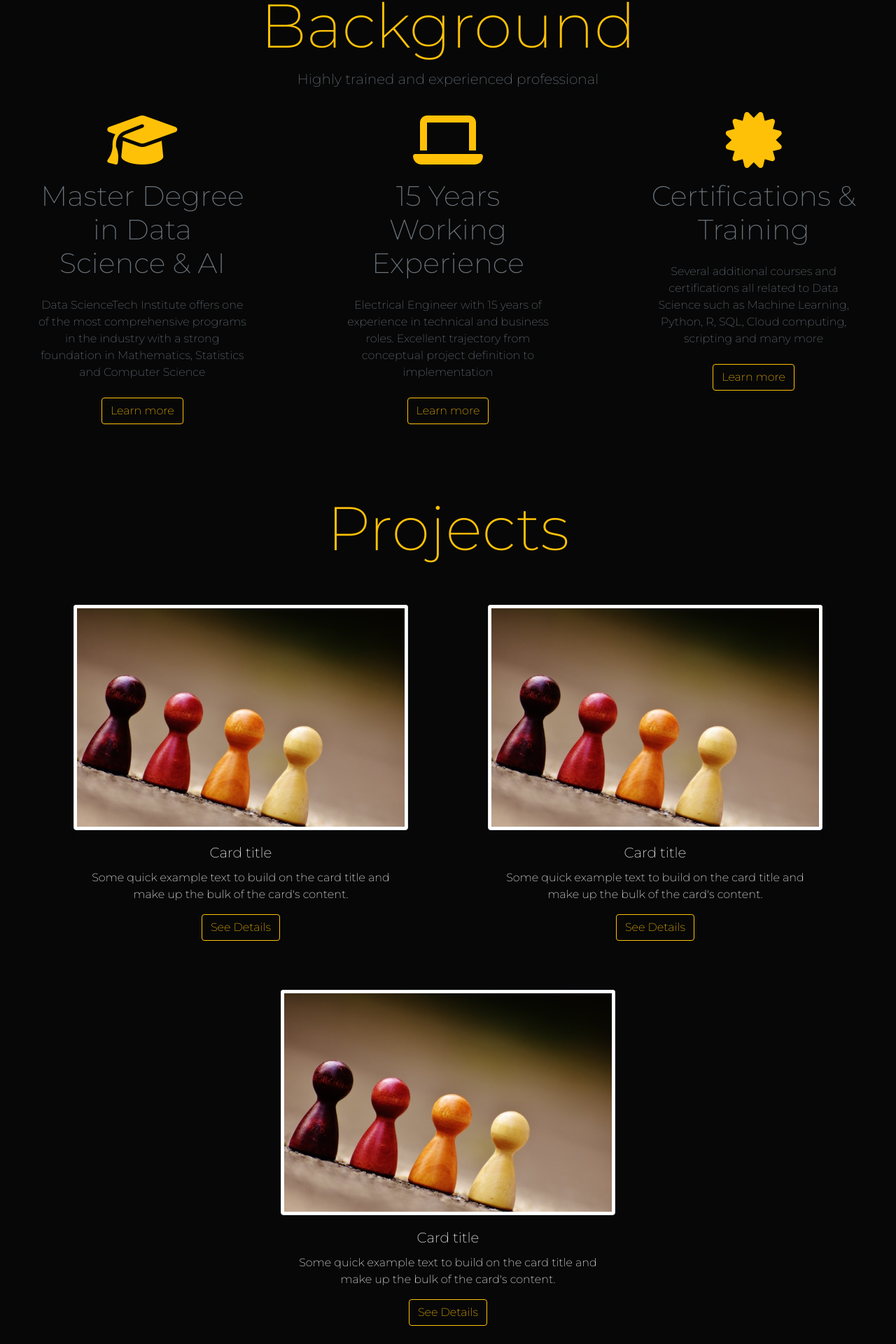
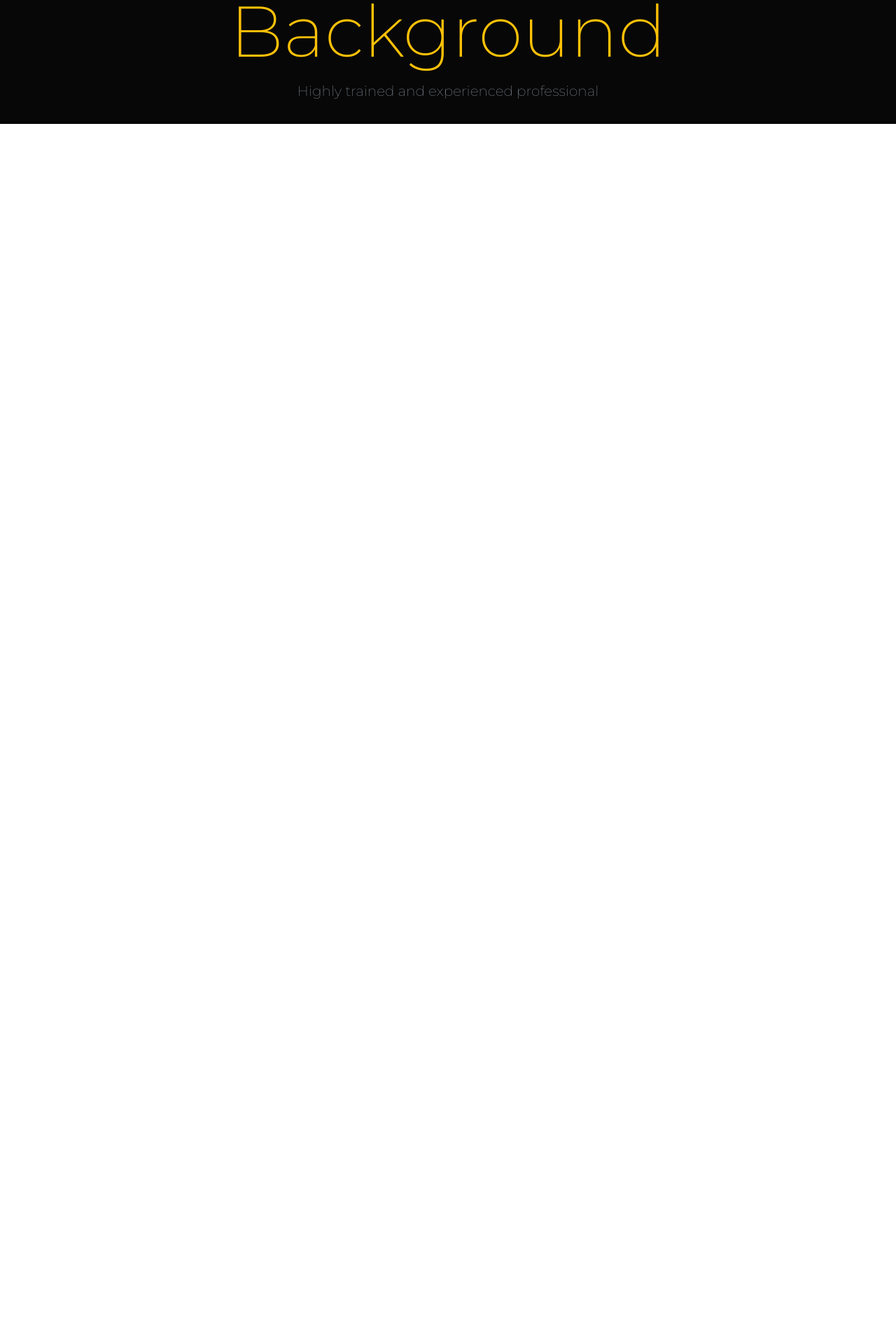
Before and after one commit to carlosjesuscaro/CCPortfolio, an Angular app: page /#/home in a window 1280 px wide. Shown: the part 816-2736 px from the top of the page at 70% size. After the commit the page ends 993 px from the top, so only its background shows below. Built offline with nearby package versions, Linux system fonts and the light colour scheme.

Commit message:
April 17

```diff
--- a/src/app/home/home.component.html
+++ b/src/app/home/home.component.html
@@ -1,10 +1,12 @@
 <!--Navbar-->
+<!--Main icon-->
 <nav class="navbar navbar-expand-md navbar-light fixed-top back-nav">
   <a (click)="onClickScroll('banner')" class="navbar-brand">
     <i class="fa fa-flask text-warning fa-3x ps-3"></i></a>
   <button type="button" class="navbar-toggler bg-light" data-bs-toggle="collapse" data-bs-target="#nav">
     <span class="navbar-toggler-icon"></span>
   </button>
+<!--End of Main icon-->
 
   <div class="collapse navbar-collapse justify-content-end pe-3" id="nav">
     <ul class="navbar-nav">
@@ -17,6 +19,7 @@
     </ul>
   </div>
 </nav>
+<!--End of Navbar-->
 
 <!--Banner-->
 <section id="banner">
@@ -33,144 +36,20 @@
     </div>
   </div>
 </section>
-<!--End of  Banner-->
+<!--End of Banner-->
 
 <!--Background-->
-<section id="background" class="back">
-  <!--Title-->
+<section class="back" id="background">
   <div class="container-fluid">
     <div class="row">
       <div class="col text-center mb-3">
         <h1 class="text-warning display-2">Background</h1>
-        <p class="lead text-secondary text-white fs-4">Highly trained and experienced professional</p>
+        <p class="lead text-secondary text-white fs-4">
+          Highly trained and experienced professional</p>
       </div>
     </div>
   </div>
-  <!--End of title-->
-  <div class="row text-center">
-    <div class="col-lg-3 col-sm-10 mx-auto mb-5">
-      <i class="fa fa-graduation-cap fa-5x text-warning mb-3"></i>
-      <h1 class="text-secondary text-white">Master Degree in Data Science & AI</h1>
-      <p class="text-muted my-4">Data ScienceTech Institute offers one of the most comprehensive
-        programs in the industry with a strong foundation in Mathematics, Statistics and Computer Science</p>
-      <a href="https://www.datasciencetech.institute/applied-msc-data-science-and-artificial-intelligence/"
-         class="btn btn-outline-warning fs-3">Learn more</a>
-    </div>
-    <div class="col-lg-3 col-sm-10 mx-auto mb-5">
-      <i class="fa fa-laptop fa-5x text-warning mb-3"></i>
-      <h1 class="text-secondary text-white">15 Years Working Experience</h1>
-      <p class="text-muted my-4">Electrical Engineer with 15 years of experience in technical and business roles.
-        Excellent trajectory from conceptual project definition to implementation</p>
-      <a href="https://www.linkedin.com/in/carlos-caro-93880423/" class="btn btn-outline-warning fs-3">Learn more</a>
-    </div>
-    <div class="col-lg-3 col-sm-10 mx-auto mb-5">
-      <i class="fa fa-certificate fa-5x text-warning mb-3"></i>
-      <h1 class="text-secondary text-white">Certifications & Training</h1>
-      <p class="text-muted my-4">Several additional courses and certifications all related to Data Science such as
-        Machine Learning, Python, R, SQL, Cloud computing, scripting and many more</p>
-      <a href="/#/certifications" class="btn btn-outline-warning fs-3">Learn more</a>
-    </div>
-  </div>
-</section>
-<!--End of Background-->
-
-<!--Project-->
-<section id="projects" class="back p-5">
-  <div class="container-fluid">
-    <!--Title-->
-    <div class="row">
-      <div class="col text-center mb-5">
-        <h1 class="text-warning display-2">Projects</h1>
-      </div>
-    </div>
-    <!--End of title-->
-    <div class="row justify-content-around">
-      <div class="card back pb-5" style="width: 30rem;">
-        <img src="assets/project4.jpeg" class="card-img-top img-thumbnail">
-        <div class="card-body text-center">
-          <h5 class="card-title text-white display-5">Card title</h5>
-          <p class="card-text text-white">Some quick example text to build on the card title and make up the bulk of the card's content.</p>
-          <a href="/#/projects" class="btn btn-outline-warning fs-3">See Details</a>
-        </div>
-      </div>
-
-      <div class="card back pb-5" style="width: 30rem;">
-        <img src="assets/project4.jpeg" class="card-img-top img-thumbnail">
-        <div class="card-body text-center">
-          <h5 class="card-title text-white display-5">Card title</h5>
-          <p class="card-text text-white">Some quick example text to build on the card title and make up the bulk of the card's content.</p>
-          <a href="#" class="btn btn-outline-warning fs-3">See Details</a>
-        </div>
-      </div>
-
-      <div class="card back pb-5" style="width: 30rem;">
-        <img src="assets/project4.jpeg" class="card-img-top img-thumbnail">
-        <div class="card-body text-center">
-          <h5 class="card-title text-white display-5">Card title</h5>
-          <p class="card-text text-white">Some quick example text to build on the card title and make up the bulk of the card's content.</p>
-          <a href="#" class="btn btn-outline-warning fs-3">See Details</a>
-        </div>
-      </div>
 
 
-    </div>
-  </div>
+
 </section>
-<!--End of project-->
-
-<!--About-->
-<section id="about" class="back">
-  <div class="container-fluid">
-    <!--Title-->
-    <div class="row">
-      <div class="col text-center mb-3 px-3">
-        <h1 class="text-warning display-2">About</h1>
-      </div>
-    </div>
-    <!--End of title-->
-    <div class="row justify-content-center">
-      <div class="text-center d-block" style="width: 35rem;">
-        <img src="assets/Carlos-71-Edit-2.jpg" class="img-thumbnail">
-      </div>
-      <div class="mt-5 col-lg-10 col-md-10 col-sm-10">
-        <p class="text-white fs-4">
-          Once I had heard that the most dangerous place is the most comfortable one. Although, it could
-          have been easier to continue my career trajectory, I’m convinced that Data Science is the new path
-          I have to follow with my career, education, experience and skills.
-
-          I consider myself fortunate to have found a field that challenges me to use all my current skills
-          as well as to learn new ones. However, the main reason why I am choosing the field of Data Science
-          and Artificial Intelligence is to deal with uncertainty and to make a decision (as best as possible)
-          based on it.<br><br>
-
-          Regardless of the fascinating concepts and algorithms required in Data Science and AI, it is imperative
-          to always keep in mind the purpose and objectives behind each project. Bottom line, great answers are
-          only possible through greater questions.<br><br>
-
-          If you are interested in learning more about me, please send me a message on LinkedIn (click on the
-          icon below).
-
-        </p>
-      </div>
-    </div>
-  </div>
-</section>
-<!--End of About-->
-
-<!--Footer-->
-<footer class="back">
-  <div class="container">
-    <div class="row">
-      <div class="col text-center">
-        <div class="py-2">
-          <a href="https://www.linkedin.com/in/carlos-caro-93880423/">
-            <i class="fa fa-linkedin fa-2x text-warning mx-3"></i></a>
-          <a href="https://github.com/carlosjesuscaro">
-            <i class="fa fa-github fa-2x text-warning mx-3"></i></a>
-        </div>
-        <p class="text-light py-4 m-0">&copy; Copyright 2021 - Made by Carlos Caro</p>
-      </div>
-    </div>
-  </div>
-</footer>
-<!--End of footer-->
--- a/src/styles.css
+++ b/src/styles.css
@@ -22,9 +22,14 @@ body, html {
 }
 
 .display-1 {
-  font-size: 96px;
+  /*font-size: 96px;*/
+  font-size: 12vw;
   /*text-shadow: 1px 1px #F7C144;*/
   font-weight: bold;
+}
+
+.display-2 {
+  font-size: 8vw;
 }
 
 .back {
@@ -38,3 +43,5 @@ body, html {
 .imagen {
   height: 210px;
 }
+
+/*======================================*/
```
